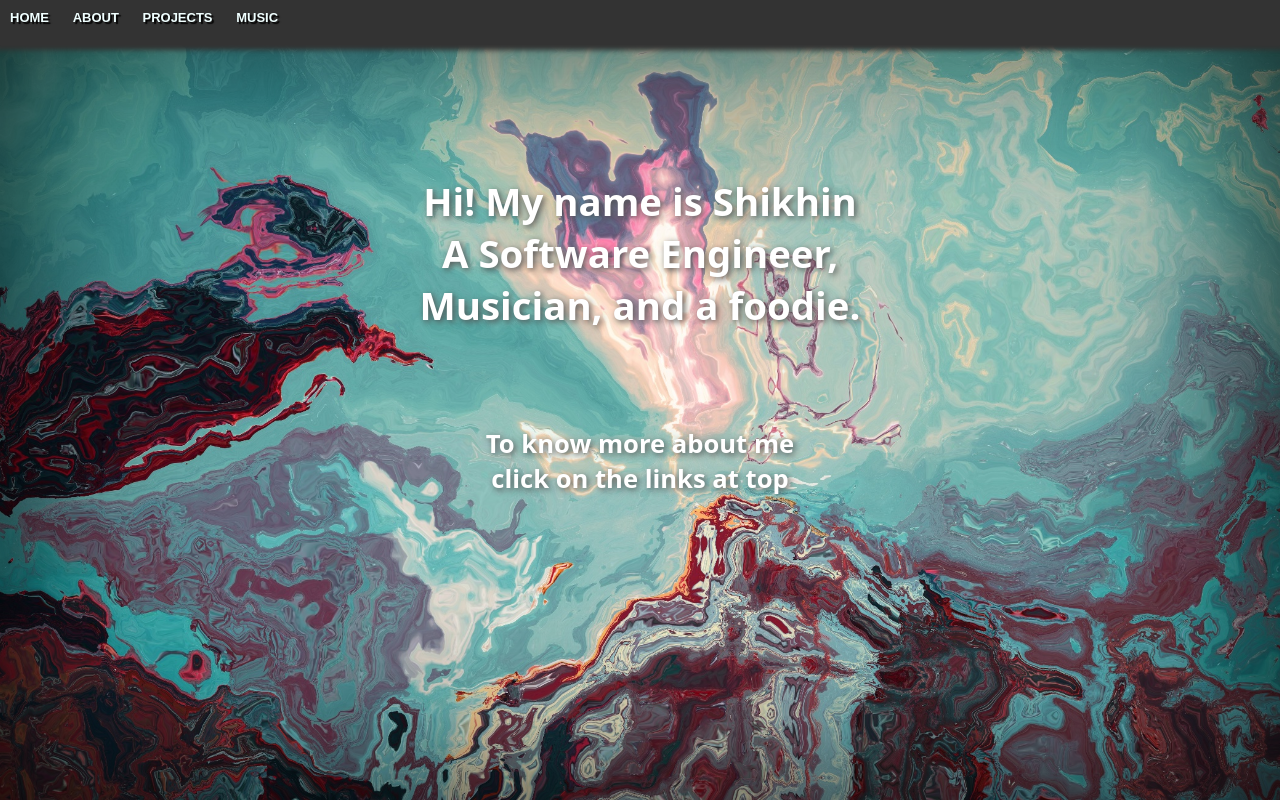
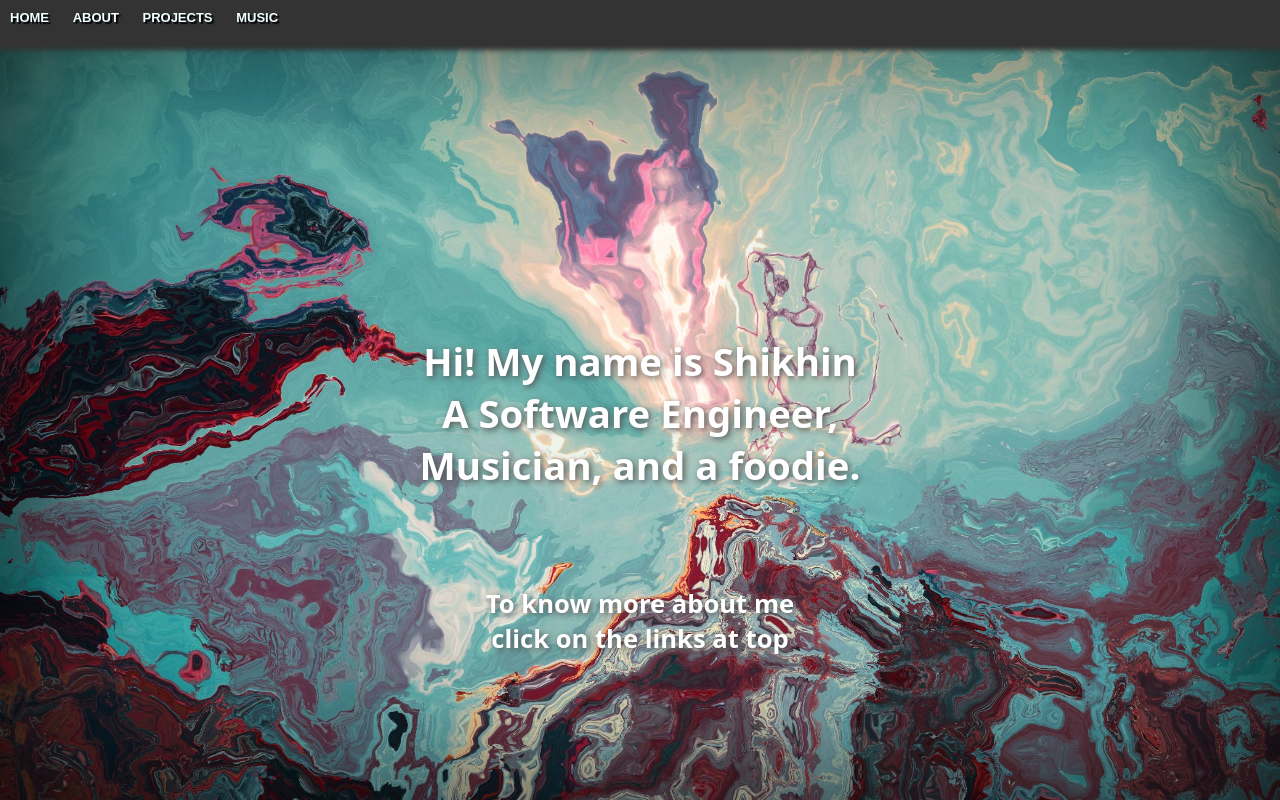
Before and after one commit to shikhindahikar/myPortfolio, a Django app: page / in a window 1280 px wide. Run offline with Django 3.2, Linux system fonts and the light colour scheme.

Commit message:
prod changes

```diff
--- a/blog/urls.py
+++ b/blog/urls.py
@@ -1,8 +1,14 @@
 from django.conf.urls import url
 from django.urls import path
 from . import views
+from django.conf import settings
+from  django.conf.urls.static import static
 
 urlpatterns = [
     path('', views.home, name='home'),
     path('Shikhin Dahikar.html', views.home, name='home'),
 ]
+
+if settings.DEBUG:
+    urlpatterns += static(settings.MEDIA_URL, document_root = settings.MEDIA_ROOT)
+    urlpatterns += static(settings.STATIC_URL, document_root = settings.STATIC_URL)
--- a/portfolio/settings.py
+++ b/portfolio/settings.py
@@ -171,7 +171,7 @@ USE_TZ = True
 STATIC_URL = '/static/'
 STATICFILES_DIRS = [BASE_DIR / "static",]
 STATIC_ROOT = str(BASE_DIR.joinpath('staticfiles'))
-#STATICFILES_STORAGE = 'whitenoise.storage.CompressedManifestStaticFilesStorage'
+# STATICFILES_STORAGE = 'whitenoise.storage.CompressedManifestStaticFilesStorage'
 
 # Default primary key field type
 # https://docs.djangoproject.com/en/3.2/ref/settings/#default-auto-field
--- a/static/css/style.css
+++ b/static/css/style.css
@@ -81,7 +81,7 @@
     text-shadow: 2px 2px 6px #525252;
     background-position: center;
     position: relative;
-    top: 20vh;
+    top: 40vh;
     margin: 15px 0;
     color: rgb(255, 255, 255);
 }
@@ -94,7 +94,7 @@
     text-shadow: 2px 2px 6px #525252;
     background-position: center;
     position: relative;
-    top: 30vh;
+    top: 50vh;
     color: rgb(255, 255, 255);
 }
 
```
